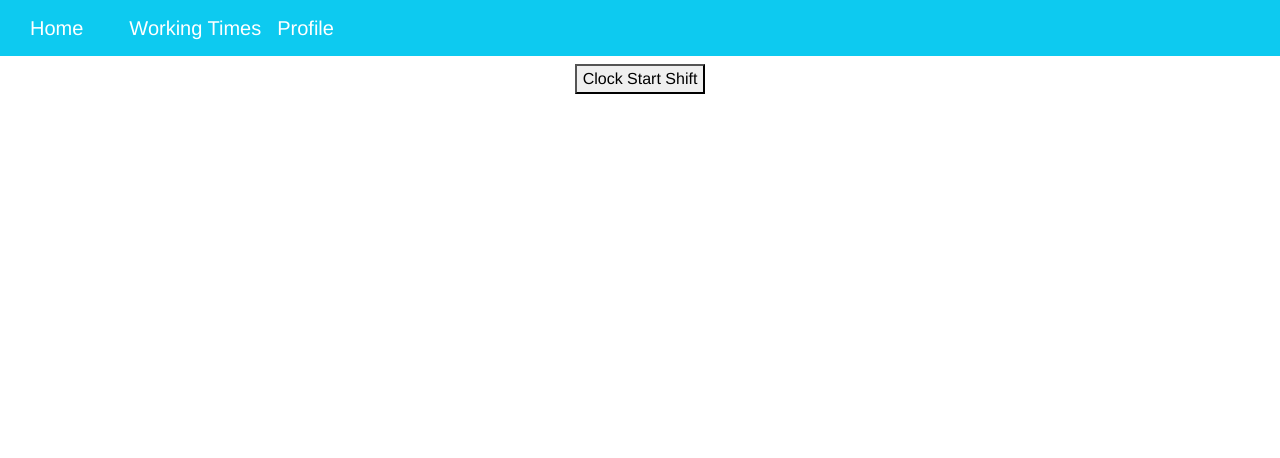
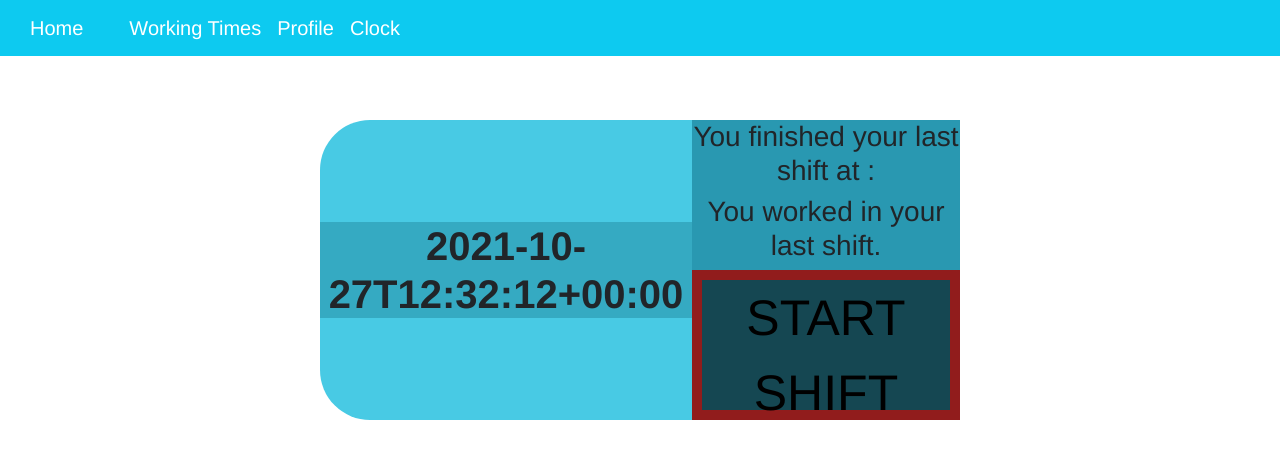
Before and after one commit to MathieuxHugo/T-POO-700-TLS-9, a Vue app in the folder vue/: page /clock/1 in a window 1280 px wide. Shown: the top 458 px of the page. Built offline with nearby package versions, Linux system fonts and the light colour scheme; no server answers.

Commit message:
ClockManager v3
Amélioration affichage

```diff
--- a/vue/src/components/ClockManager.vue
+++ b/vue/src/components/ClockManager.vue
@@ -1,7 +1,13 @@
 <template>
-  <div class="">
-    <h2>{{this.time}}</h2>
-    <button v-on:click="clock()">Clock {{this.ClockData.status ? 'End Shift' : 'Start Shift'}}</button>
+  <div class="InfoBox">
+    <h1 class="Title">{{this.time}}</h1>
+    <div class="TimeBox">
+      <div class ="test">
+        <h3>{{this.ClockData.status ? 'You started your shift at : ' : 'You finished your last shift at : '}}{{this.shiftTime}}</h3>
+        <h3>You worked {{this.workDuration}} {{this.ClockData.status ? ' since the beginning of your shift' : ' in your last shift'}}.</h3>
+      </div>
+      <button class="ButtonBox" v-on:click="clock()">{{this.ClockData.status ? 'END SHIFT' : 'START SHIFT'}}</button>
+    </div>
   </div>
 </template>
 
@@ -15,9 +21,14 @@ export default {
 
   created () {
     this.ClockData = {status: false, time: null}
-    this.refresh()
+    this.interval=setInterval(this.refresh,1000)
+    this.time=moment().format()
+    this.shiftTime=null
+    this.workDuration=null
   },
-
+  beforeDestroy () {
+       clearInterval(this.interval)
+    },
   data () {
     return {
       ClockData: []
@@ -48,12 +59,25 @@ export default {
         console.log('Clocked ', this.ClockData.status ? 'IN' : 'OUT')
       })
     },
+    getWorkDuration(t1,t2){
+      let seconds=moment(t2).diff(moment(t1),'s')%60
+      let minutes=moment(t2).diff(moment(t1),'m')%60
+      let hours=moment(t2).diff(moment(t1),'h')
+      return this.workDuration=hours+'h'+minutes+'m'+seconds+'s'
+    },
     refresh () {
       axios.get('http://localhost:4000/api/clocks/1', {
         responseType: 'json'
       }).then(resp => {
         this.ClockData = resp.data.data.at((-1))
-        console.log('Clock refreshed')
+        this.shiftTime=moment(this.ClockData.time).format('hh:mm:ss[-]YYYY/MM/D')
+        if(this.ClockData.status){
+          this.workDuration=this.getWorkDuration(this.ClockData.time,moment())
+        }
+        else{
+          let lastClock=resp.data.data.at(-2)
+          this.workDuration=this.getWorkDuration(lastClock.time,this.ClockData.time)
+        }
         this.time = moment().format('YYYY/MM/D[-]hh:mm:ss')
       })
     }
@@ -64,18 +88,38 @@ export default {
 
 <!-- Add "scoped" attribute to limit CSS to this component only -->
 <style scoped>
-h1, h2 {
-  font-weight: normal;
-}
-ul {
-  list-style-type: none;
-  padding: 0;
-}
-li {
-  display: inline-block;
-  margin: 0 10px;
-}
-a {
-  color: #42b983;
-}
+  .InfoBox{
+    margin-top: 5%;
+    margin-left: 25%;
+    margin-right: 25%;
+
+    display:flex;
+    align-items : center;
+    justify-content: center;
+    background : #48cae4;
+    border-radius: 50px;
+  }
+
+  .Title {
+    display:flex;
+    align-items : center;
+    justify-content: center;
+    margin-top: 0px;
+    margin-bottom: 0px;
+    background : #35aac2;
+    font-weight: bold;
+  }
+  .ButtonBox{
+    width: 100%;
+    height: 150px;
+    border: solid 10px rgb(145, 28, 28);
+    background-color: #154752;
+    font-size: 50px;
+  }
+  .test {
+    display: flex;
+    align-items: center;
+    flex-direction: column;
+    background-color: #2998b1;
+  }
 </style>
--- a/vue/src/components/NavBar.vue
+++ b/vue/src/components/NavBar.vue
@@ -4,6 +4,7 @@
         <b-navbar-brand href="/home" id="navBrand">Home</b-navbar-brand>
         <b-navbar-brand href="/workingtimes" id="navBrand">Working Times</b-navbar-brand>
         <b-navbar-brand href="/user" id="">Profile</b-navbar-brand>
+        <b-navbar-brand href="/clock/1" id="">Clock</b-navbar-brand>
     </b-navbar>
 </div>
 </template>
--- a/vue/src/router/index.js
+++ b/vue/src/router/index.js
@@ -12,14 +12,9 @@ const routes = [
     component: () => import('../components/Home.vue')
   },
   {
-    path: '/clock/:username',
     name: 'ClockManager',
+    path: '/clock/:userid',
     component: () => import('../components/ClockManager.vue')
-  },
-  {
-    path: '/workingtime/:userid',
-    name: 'workingTime',
-    component: () => import('../components/WorkingTime.vue')
   },
   {
     path: '/workingtimes/:userid',
```
Also changed, not shown: 1 other file (tests, documents, lock files or other folders).
